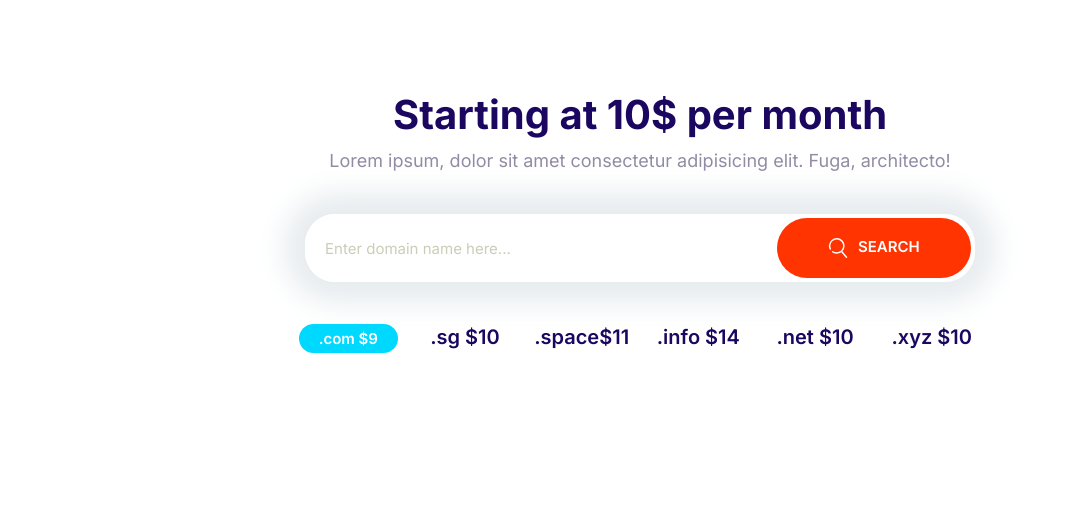
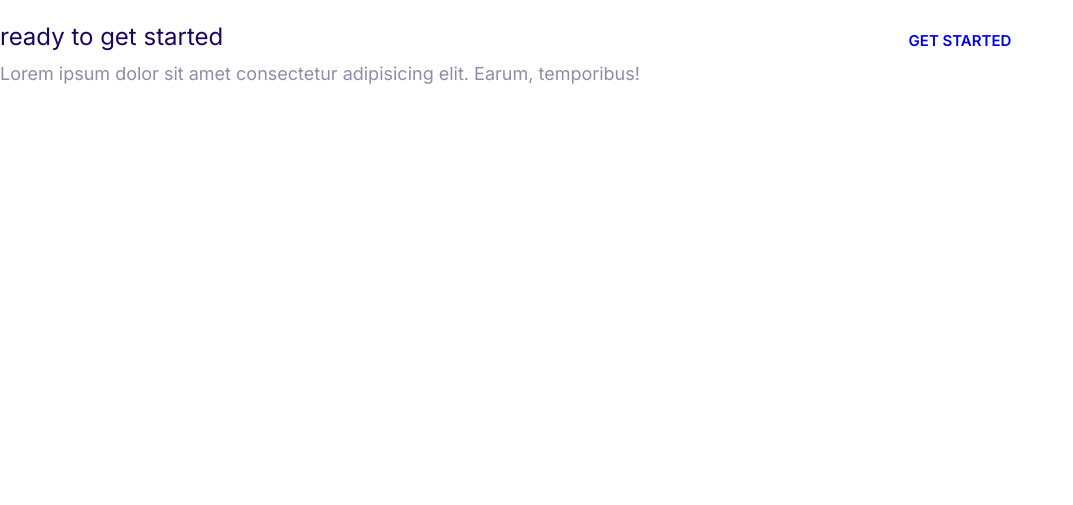
Before and after one commit to Vitalikmy/my-first-webpage, a website built with Parcel: page playground.html in a window 1280 px wide. Shown: the whole page, without its empty margins (0-1073 px from the left). Built offline with nearby package versions, Linux system fonts and the light colour scheme.

Commit message:
callout missing.

```diff
--- a/css/styles.css
+++ b/css/styles.css
@@ -451,6 +451,9 @@ a {
   padding: 4rem;
   border-radius: 5px;
 }
+.callout--signup {
+  transform: translateY(5rem);
+}
 .callout--primary {
   background: var(--color-primary);
   color: #fff;
--- a/playground.html
+++ b/playground.html
@@ -15,32 +15,17 @@
     <link rel="stylesheet" href="css/styles.css" />
   </head>
   <body>
-    <section class="block container block-domain">
-      <header class="block__header">
-        <h2>Starting at 10$ per month</h2>
-        Lorem ipsum, dolor sit amet consectetur adipisicing elit. Fuga,
-        architecto!
-      </header>
-      <div class="input-group">
-        <input
-          class="input"
-          type=" text"
-          placeholder="Enter domain name here..."
-        />
-        <button class="btn btn--accent">
-          <svg class="icon icon--white">
-            <use xlink:href="images/sprite.svg#search"></use></svg
-          >Search
-        </button>
+    <div class="collout collout--primary">
+      <div class="grid grid--1x2">
+        <div class="collout__content">
+          <h3>ready to get started</h3>
+          <p>
+            Lorem ipsum dolor sit amet consectetur adipisicing elit. Earum,
+            temporibus!
+          </p>
+        </div>
+        <a href="#" class="btn btn-secondary">get started</a>
       </div>
-      <ul class="list block-domain__prices">
-        <li><span class="badge badge--secondary">.com $9</span></li>
-        <li>.sg $10</li>
-        <li>.space$11</li>
-        <li>.info $14</li>
-        <li>.net $10</li>
-        <li>.xyz $10</li>
-      </ul>
-    </section>
+    </div>
   </body>
 </html>
```
Also changed, not shown: Component/callouts.html (+4 -4 lines), index.html (+15 -0 lines), images/sprite.svg.
